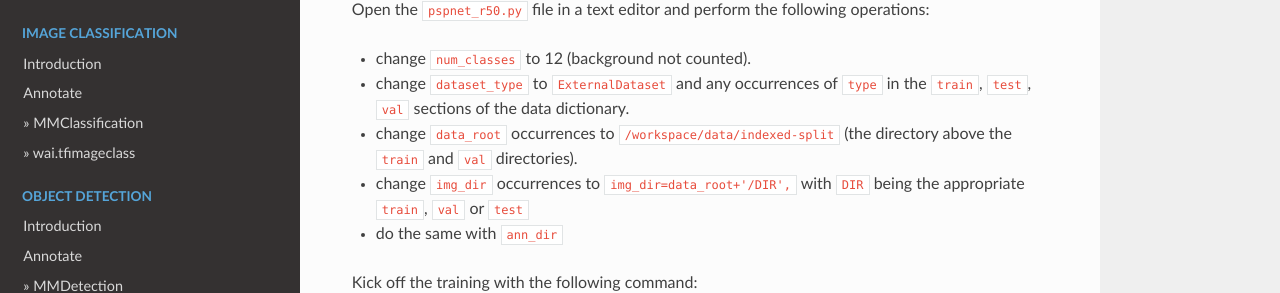
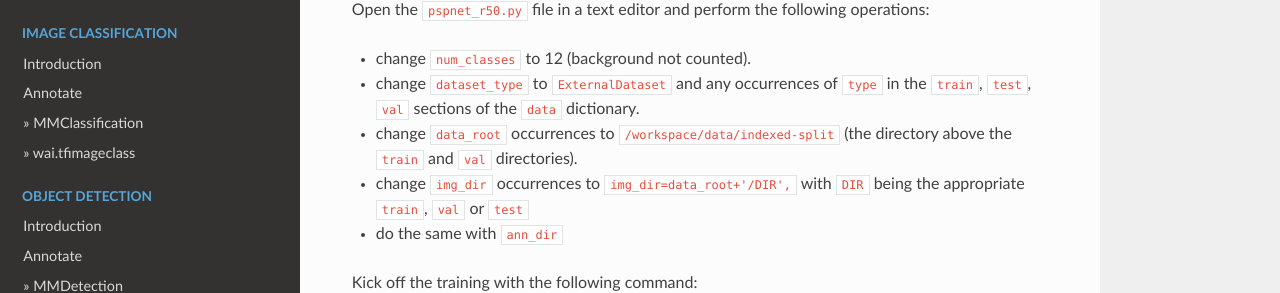
Before and after one commit to waikato-datamining/applied-deep-learning, an MkDocs documentation site: the page built from docs/image_segmentation/mmsegmentation.md, in a window 1280 px wide and 900 px high, scrolled down 1514 px. Shown: the part 159-452 px from the top of the window. Built offline with MkDocs 1.6.1, drawn with Linux system fonts in a browser that asks for light colours; nearby versions of some CDN libraries.

Commit message:
minor markup tweak

```diff
--- a/docs/image_segmentation/mmsegmentation.md
+++ b/docs/image_segmentation/mmsegmentation.md
@@ -87,7 +87,7 @@ docker run \
 Open the `pspnet_r50.py` file in a text editor and perform the following operations:
 
 * change `num_classes` to 12 (background not counted).
-* change `dataset_type` to `ExternalDataset` and any occurrences of `type` in the `train`, `test`, `val` sections of the data dictionary.
+* change `dataset_type` to `ExternalDataset` and any occurrences of `type` in the `train`, `test`, `val` sections of the `data` dictionary.
 * change `data_root` occurrences to `/workspace/data/indexed-split` (the directory above the `train` and `val` directories).
 * change `img_dir` occurrences to `img_dir=data_root+'/DIR',` with `DIR` being the appropriate `train`, `val` or `test`
 * do the same with `ann_dir`
```
